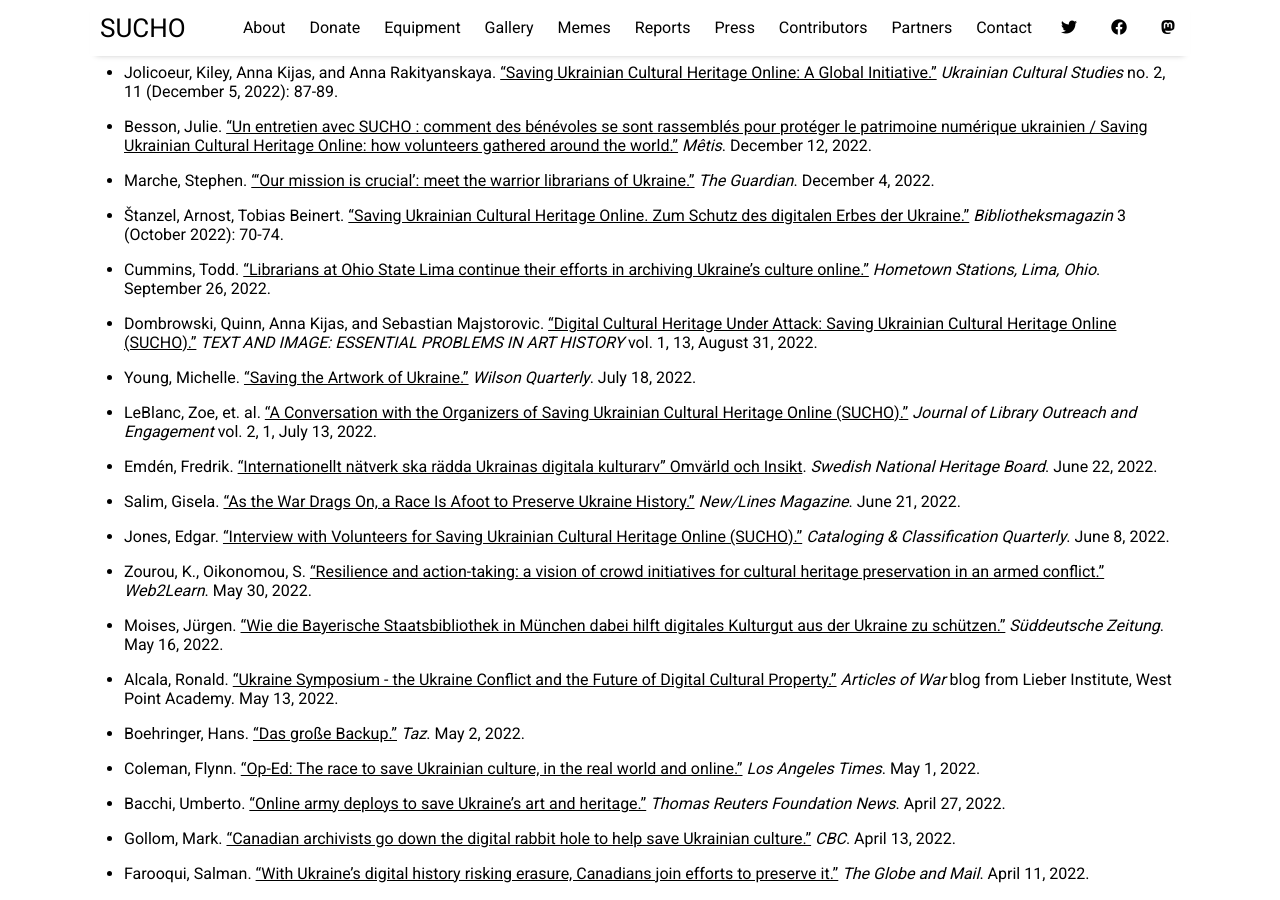
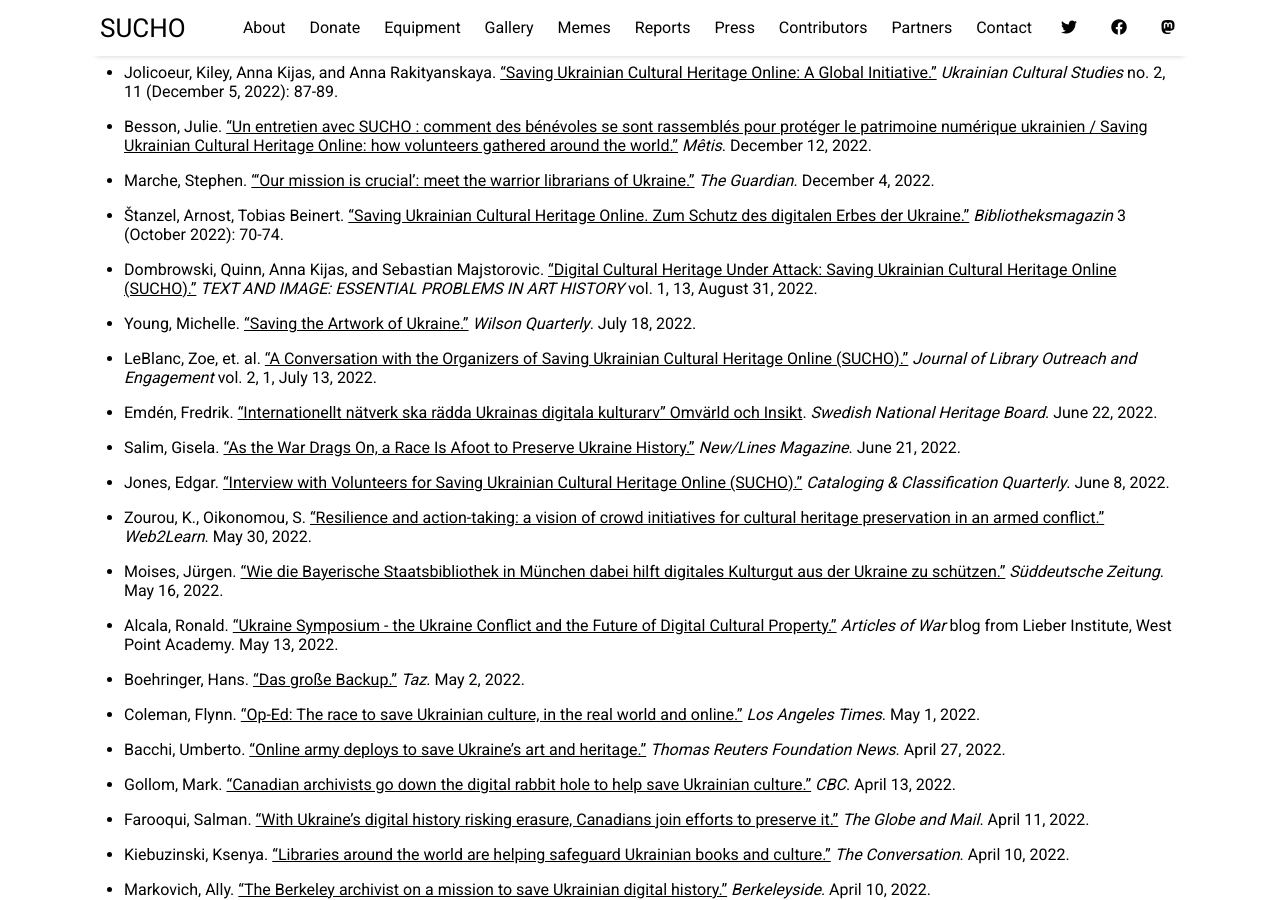
Before and after one commit to sucho-archiving/sucho-archiving.github.io, a Jekyll site: the page built from pages/press.md, in a window 1280 px wide and 900 px high, scrolled down 479 px. Built offline with Jekyll 4.4.1, drawn with Linux system fonts in a browser that asks for light colours; some of the changed text lies outside the part shown.

Commit message:
Update press.md
updated dates

```diff
--- a/pages/press.md
+++ b/pages/press.md
@@ -24,7 +24,6 @@
 - Besson, Julie. ["Un entretien avec SUCHO : comment des bénévoles se sont rassemblés pour protéger le patrimoine numérique ukrainien / Saving Ukrainian Cultural Heritage Online: how volunteers gathered around the world."](https://metis-lab.com/2022/12/12/un-entretien-avec-sucho-comment-des-benevoles-se-sont-rassembles-pour-proteger-le-patrimoine-numerique-ukrainien/) *Mêtis*. December 12, 2022.
 - Marche, Stephen. ["‘Our mission is crucial’: meet the warrior librarians of Ukraine."](https://www.theguardian.com/books/2022/dec/04/our-mission-is-crucial-meet-the-warrior-librarians-of-ukraine) *The Guardian*. December 4, 2022.
 - Štanzel, Arnost, Tobias Beinert. ["Saving Ukrainian Cultural Heritage Online. Zum Schutz des digitalen Erbes der Ukraine."](https://www.bsb-muenchen.de/fileadmin/pdf/publikationen/bibliotheksmagazin/bm_2022_3.pdf) *Bibliotheksmagazin* 3 (October 2022): 70-74.
-- Cummins, Todd. ["Librarians at Ohio State Lima continue their efforts in archiving Ukraine's culture online."](https://www.hometownstations.com/news/librarians-at-ohio-state-lima-continue-their-efforts-in-archiving-ukraines-culture-online/article_8df74e9a-3dd8-11ed-8918-433c7331ecb2.html) *Hometown Stations, Lima, Ohio*. September 26, 2022.
 - Dombrowski, Quinn, Anna Kijas, and Sebastian Majstorovic. [“Digital Cultural Heritage Under Attack: Saving Ukrainian Cultural Heritage Online (SUCHO).”](https://doi.org/10.17721/2519-4801.2022.1.01 ) *TEXT AND IMAGE: ESSENTIAL PROBLEMS IN ART HISTORY* vol. 1, 13, August 31, 2022.
 - Young, Michelle. ["Saving the Artwork of Ukraine."](https://www.wilsonquarterly.com/quarterly/ripples-of-war/saving-the-artwork-of-ukraine) *Wilson Quarterly*. July 18, 2022.
 - LeBlanc, Zoe, et. al. ["A Conversation with the Organizers of Saving Ukrainian Cultural Heritage Online (SUCHO)."](https://iopn.library.illinois.edu/journals/jloe/article/view/969) *Journal of Library Outreach and Engagement* vol. 2, 1, July 13, 2022.
```
Also changed, not shown: other parts of pages/press.md (+1 -0 lines).
